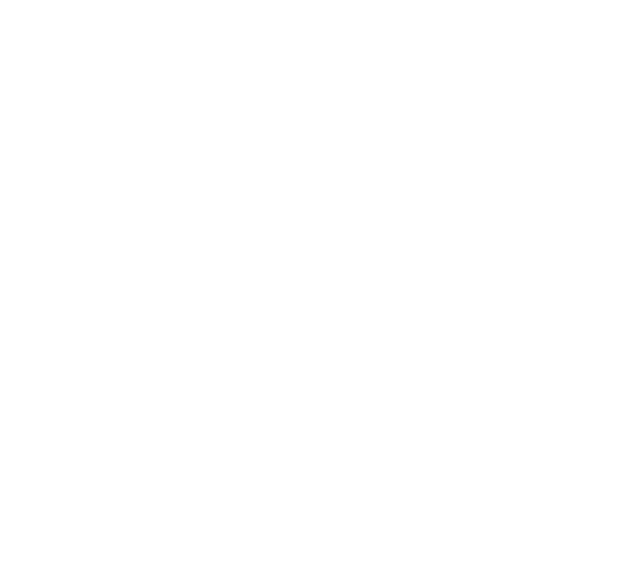
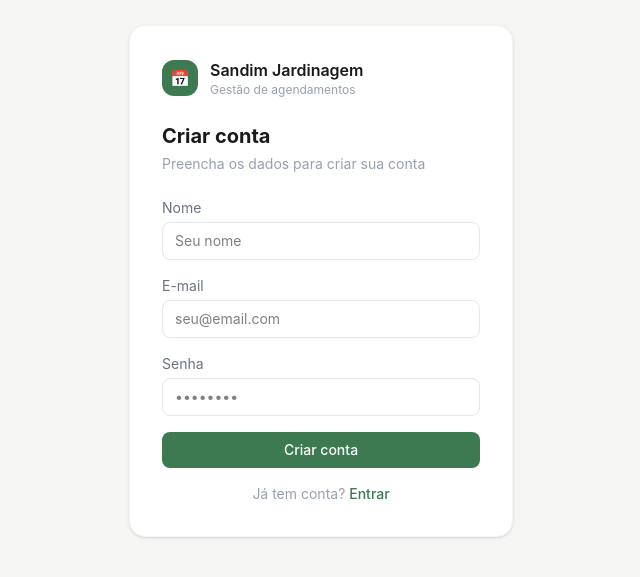
Before and after one commit to arthursandim/service-scheduling-app, a React (Vite) app: page /registro in a window 1280 px wide. Before the commit this address had no page. Shown: the part 119-696 px from the top of the page, without its empty margins (319-959 px from the left). Built offline with nearby package versions, Linux system fonts and the light colour scheme.

Commit message:
feat: add register and email verification pages

```diff
--- a/src/App.jsx
+++ b/src/App.jsx
@@ -1,7 +1,9 @@
-import { BrowserRouter, Routes, Route, Navigate } from 'react-router-dom'
-import Login from './pages/Login'
-import Dashboard from './pages/Dashboard'
-import AppointmentDetails from './pages/AppointmentDetails'
+import { BrowserRouter, Routes, Route, Navigate } from 'react-router-dom';
+import Login from './pages/Login';
+import Dashboard from './pages/Dashboard';
+import AppointmentDetails from './pages/AppointmentDetails';
+import Register from './pages/Register'
+import Verify from './pages/Verify'
 
 function App() {
   return (
@@ -11,6 +13,8 @@ function App() {
         <Route path='/login' element={<Login />} />
         <Route path='/dashboard' element={<Dashboard />} />
         <Route path='/agendamentos/:id' element={<AppointmentDetails />} />
+        <Route path='/registro' element={<Register />} />
+        <Route path='/verificar' element={<Verify />} />
       </Routes>
     </BrowserRouter>
   )
--- a/src/pages/Login.jsx
+++ b/src/pages/Login.jsx
@@ -1,5 +1,5 @@
-import { useState } from 'react'
-import { useNavigate } from 'react-router-dom'
+import { useState } from 'react';
+import { useNavigate } from 'react-router-dom';
 
 function Login() {
   const [email, setEmail] = useState('')
--- /dev/null
+++ b/src/pages/Register.jsx
@@ -0,0 +1,101 @@
+import { useState } from 'react'
+import { useNavigate } from 'react-router-dom'
+
+function Register() {
+    const [nome, setNome] = useState('')
+    const [email, setEmail] = useState('')
+    const [senha, setSenha] = useState('')
+    const [erro, setErro] = useState('')
+    const [loading, setLoading] = useState(false)
+    const navigate = useNavigate()
+
+    const handleSubmit = async (e) => {
+        e.preventDefault()
+        setErro('')
+        setLoading(true)
+        try {
+            const response = await fetch(`${import.meta.env.VITE_API_URL}/auth/register`, {
+                method: 'POST',
+                headers: { 'Content-Type': 'application/json' },
+                body: JSON.stringify({ name: nome, email, password: senha })
+            })
+            const data = await response.json()
+            if (!response.ok) throw new Error(data.message || 'Erro ao criar conta')
+            navigate('/verificar?email=' + email)
+        } catch (err) {
+            setErro(err.message)
+            setLoading(false)
+        }
+    }
+
+    return (
+        <div className='min-h-screen bg-[#f5f5f3] flex items-center justify-center'>
+            <div className='bg-white rounded-2xl shadow-sm border border-gray-100 p-8 w-full max-w-sm'>
+                <div className='flex items-center gap-3 mb-6'>
+                    <div className='w-9 h-9 bg-[#3d7a52] rounded-xl flex items-center justify-center text-white'>
+                        📅
+                    </div>
+                    <div>
+                        <p className='font-semibold text-[#1a1a18]'>Sandim Jardinagem</p>
+                        <p className='text-xs text-gray-400'>Gestão de agendamentos</p>
+                    </div>
+                </div>
+
+                <h1 className='text-xl font-bold text-[#1a1a18] mb-1'>Criar conta</h1>
+                <p className='text-sm text-gray-400 mb-6'>Preencha os dados para criar sua conta</p>
+
+                <form onSubmit={handleSubmit} className='flex flex-col gap-4'>
+                    <div className='flex flex-col gap-1'>
+                        <label className='text-sm text-gray-500'>Nome</label>
+                        <input
+                            type='text'
+                            placeholder='Seu nome'
+                            value={nome}
+                            onChange={(e) => setNome(e.target.value)}
+                            className='border border-gray-200 rounded-lg px-3 py-2 text-sm outline-none focus:border-[#3d7a52]'
+                        />
+                    </div>
+
+                    <div className='flex flex-col gap-1'>
+                        <label className='text-sm text-gray-500'>E-mail</label>
+                        <input
+                            type='email'
+                            placeholder='seu@email.com'
+                            value={email}
+                            onChange={(e) => setEmail(e.target.value)}
+                            className='border border-gray-200 rounded-lg px-3 py-2 text-sm outline-none focus:border-[#3d7a52]'
+                        />
+                    </div>
+
+                    <div className='flex flex-col gap-1'>
+                        <label className='text-sm text-gray-500'>Senha</label>
+                        <input
+                            type='password'
+                            placeholder='••••••••'
+                            value={senha}
+                            onChange={(e) => setSenha(e.target.value)}
+                            className='border border-gray-200 rounded-lg px-3 py-2 text-sm outline-none focus:border-[#3d7a52]'
+                        />
+                    </div>
+
+                    {erro && <p className='text-sm text-red-500'>{erro}</p>}
+
+                    <button
+                        type='submit'
+                        disabled={loading}
+                        className='bg-[#3d7a52] text-white rounded-lg py-2 text-sm font-medium hover:bg-[#336644] transition-colors disabled:opacity-50 disabled:cursor-not-allowed'
+                    >
+                        {loading ? 'Criando...' : 'Criar conta'}
+                    </button>
+                </form>
+
+                <p className='text-sm text-center text-gray-400 mt-4'>
+                    Já tem conta?{' '}
+                    <a href='/login' className='text-[#3d7a52] font-medium'>Entrar</a>
+                </p>
+            </div>
+        </div>
+    )
+}
+
+export default Register
--- /dev/null
+++ b/src/pages/Verify.jsx
@@ -0,0 +1,104 @@
+import { useState } from 'react'
+import { useNavigate } from 'react-router-dom'
+
+function Verify() {
+  const [codigo, setCodigo] = useState('')
+  const [erro, setErro] = useState('')
+  const [mensagem, setMensagem] = useState('')
+  const navigate = useNavigate()
+
+  const params = new URLSearchParams(window.location.search)
+  const email = params.get('email')
+
+  const handleSubmit = async (e) => {
+    e.preventDefault()
+    setErro('')
+    if (!codigo) {
+      setErro('Digite o código de verificação.')
+      return
+    }
+    try {
+      const response = await fetch(`${import.meta.env.VITE_API_URL}/auth/verify/${codigo}`)
+      const data = await response.json()
+      if (!response.ok) throw new Error(data.message || 'Código inválido')
+      localStorage.setItem('token', data.token)
+      localStorage.setItem('userName', data.name)
+      navigate('/dashboard')
+    } catch (err) {
+      setErro(err.message)
+    }
+  }
+
+  const handleResend = async () => {
+    setErro('')
+    setMensagem('')
+    try {
+      const response = await fetch(`${import.meta.env.VITE_API_URL}/auth/resend-verification`, {
+        method: 'POST',
+        headers: { 'Content-Type': 'application/json' },
+        body: JSON.stringify({ email })
+      })
+      const data = await response.json()
+      if (!response.ok) throw new Error(data.message || 'Erro ao reenviar')
+      setMensagem('Novo código enviado para o seu email.')
+    } catch (err) {
+      setErro(err.message)
+    }
+  }
+
+  return (
+    <div className='min-h-screen bg-[#f5f5f3] flex items-center justify-center'>
+      <div className='bg-white rounded-2xl shadow-sm border border-gray-100 p-8 w-full max-w-sm'>
+        <div className='flex items-center gap-3 mb-6'>
+          <div className='w-9 h-9 bg-[#3d7a52] rounded-xl flex items-center justify-center text-white'>
+            📅
+          </div>
+          <div>
+            <p className='font-semibold text-[#1a1a18]'>Sandim Jardinagem</p>
+            <p className='text-xs text-gray-400'>Gestão de agendamentos</p>
+          </div>
+        </div>
+
+        <h1 className='text-xl font-bold text-[#1a1a18] mb-1'>Confirme sua conta</h1>
+        <p className='text-sm text-gray-400 mb-6'>
+          Digite o código de 6 dígitos enviado para <span className='font-medium text-[#1a1a18]'>{email}</span>
+        </p>
+
+        <form onSubmit={handleSubmit} className='flex flex-col gap-4'>
+          <div className='flex flex-col gap-1'>
+            <label className='text-sm text-gray-500'>Código de verificação</label>
+            <input
+              type='text'
+              placeholder='000000'
+              maxLength={6}
+              value={codigo}
+              onChange={(e) => setCodigo(e.target.value)}
+              className='border border-gray-200 rounded-lg px-3 py-2 text-sm outline-none focus:border-[#3d7a52] tracking-widest text-center text-lg'
+            />
+          </div>
+
+          {erro && <p className='text-sm text-red-500'>{erro}</p>}
+          {mensagem && <p className='text-sm text-green-600'>{mensagem}</p>}
+
+          <button
+            type='submit'
+            className='bg-[#3d7a52] text-white rounded-lg py-2 text-sm font-medium hover:bg-[#336644] transition-colors'
+          >
+            Confirmar
+          </button>
+        </form>
+
+        <p className='text-sm text-center text-gray-400 mt-4'>
+          Não recebeu o código?{' '}
+          <button onClick={handleResend} className='text-[#3d7a52] font-medium cursor-pointer'>Reenviar</button>
+        </p>
+
+        <p className='text-sm text-center text-gray-400 mt-2'>
+          <a href='/login' className='text-[#3d7a52] font-medium'>Voltar para o login</a>
+        </p>
+      </div>
+    </div>
+  )
+}
+
+export default Verify
```
